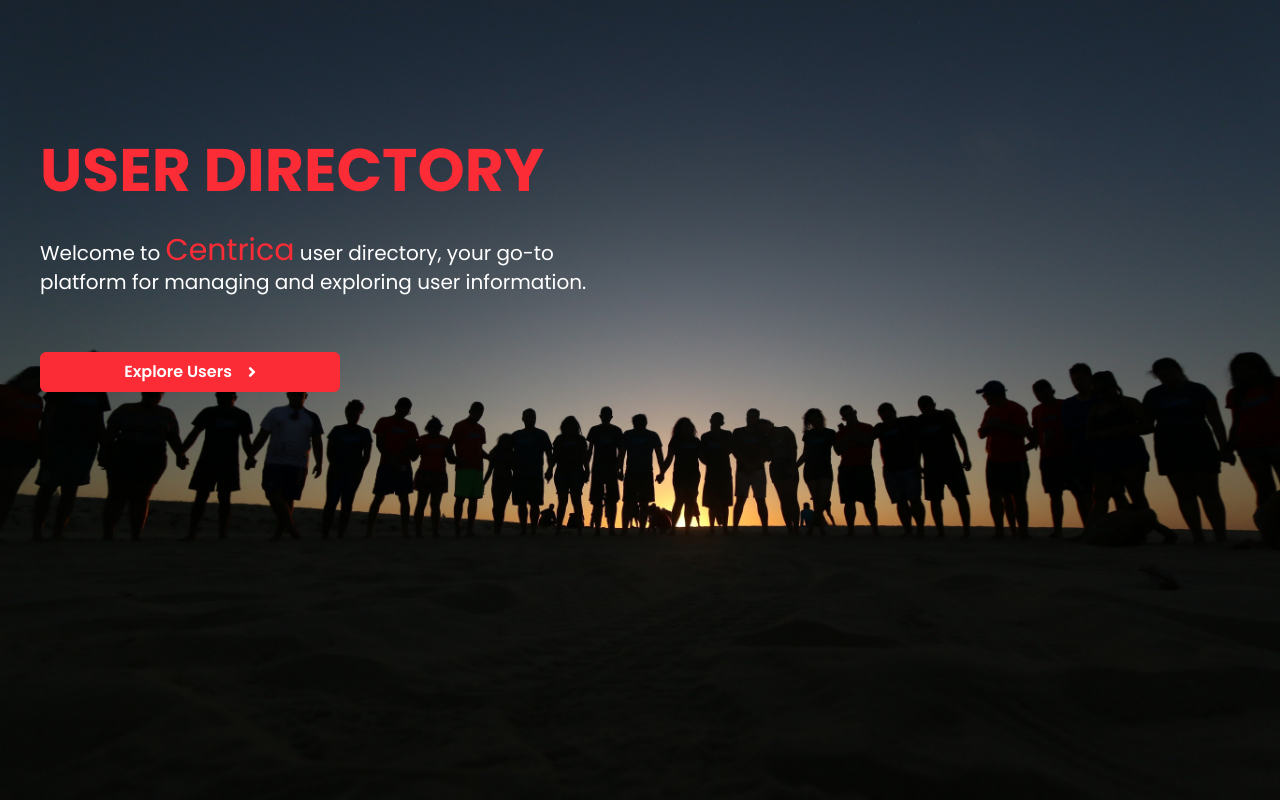
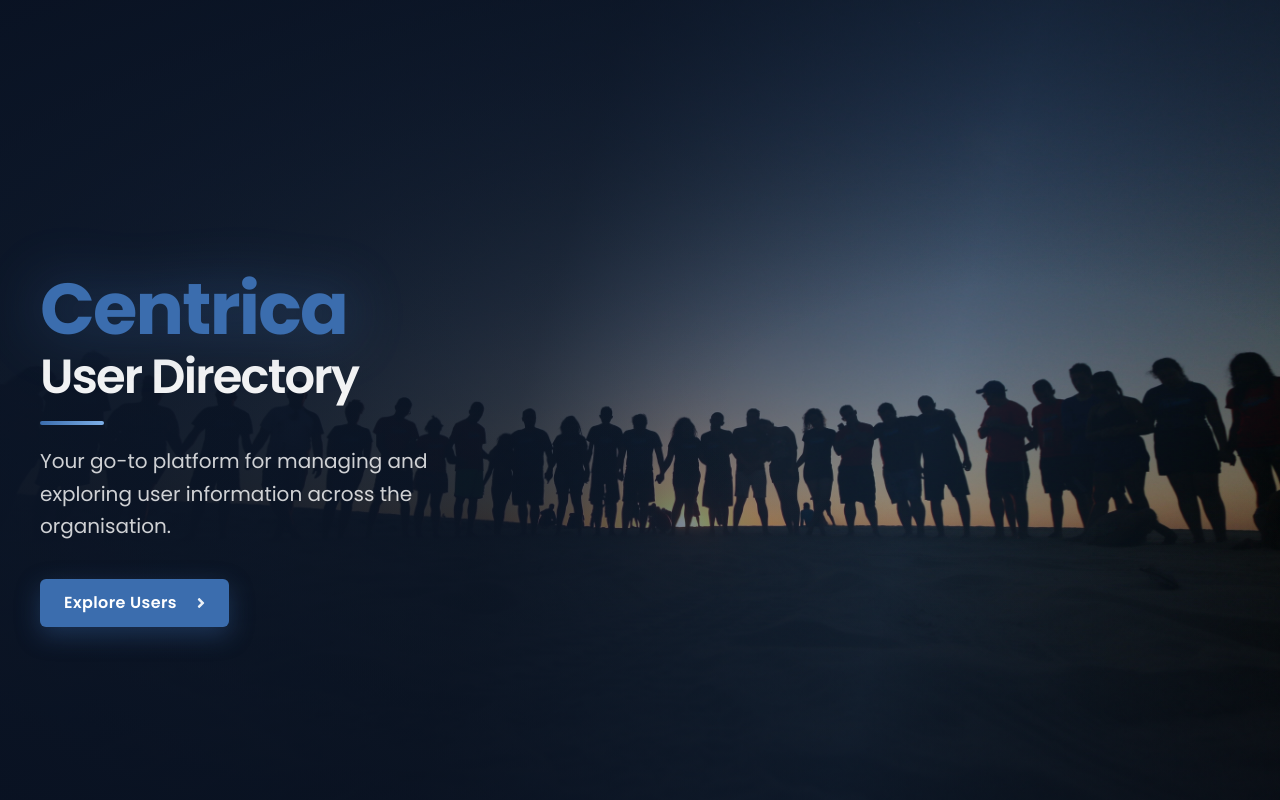
Before and after one commit to ramadhanbridge/User-Directory, a React (Vite) app: page / in a window 1280 px wide. Built offline with nearby package versions, Linux system fonts and the light colour scheme; what tailwindcss-motion would draw is missing.

Commit message:
refactor: Change the home page
Change the home page to match Cenrtica branding color

```diff
--- a/src/pages/HomePage.tsx
+++ b/src/pages/HomePage.tsx
@@ -2,24 +2,37 @@ import { FaAngleRight } from "react-icons/fa";
 import { useNavigate } from "react-router";
 
 const HomePage = () => {
-  const navigate = useNavigate()
+  const navigate = useNavigate();
 
   return (
     <div className="relative w-full h-screen bg-[url('/images/home.jpg')] bg-cover bg-center">
-      <div className="absolute inset-0 z-0 bg-[radial-gradient(ellipse_at_center,transparent_10%,rgba(0, 0, 0, 0.55)_70%,rgba(0,0,0,0.85)_100%)]" />
+      <div className="absolute inset-0 z-0 bg-[linear-gradient(105deg,rgba(15,28,48,0.92)_0%,rgba(15,28,48,0.72)_42%,rgba(59,109,174,0.25)_70%,transparent_100%)]" />
+      <div className="absolute inset-0 z-0 bg-[radial-gradient(ellipse_at_80%_50%,transparent_20%,rgba(8,16,32,0.55)_75%,rgba(8,16,32,0.8)_100%)]" />
+
       <div className="relative z-10 flex flex-row h-full w-full pt-25">
-        <div className="flex-1 flex flex-col p-10 gap-4">
-          <h1 className="text-4xl md:text-6xl font-bold text-red-500">
-            USER DIRECTORY
+        <div className="flex-1 flex flex-col justify-center p-10 gap-5 max-w-2xl">
+          <h1 className="text-5xl md:text-7xl font-bold tracking-tight leading-none text-white">
+            <span className="block text-[#3b6dae] drop-shadow-[0_0_28px_rgba(59,109,174,0.45)]">
+              Centrica
+            </span>
+            <span className="mt-2 block text-3xl md:text-5xl font-semibold text-white/95">
+              User Directory
+            </span>
           </h1>
-          <p className="text-xl text-white mt-4 mb-10 font-serif">
-            Welcome to <span className="text-red-500 text-3xl">Centrica</span>{" "}
-            user directory, your go-to platform for managing and exploring user
-            information.
+
+          <div className="h-1 w-16 rounded-full bg-gradient-to-r from-[#3b6dae] to-[#7eb0e8]" />
+
+          <p className="text-lg md:text-xl text-white/80 max-w-md leading-relaxed">
+            Your go-to platform for managing and exploring user information
+            across the organisation.
           </p>
-          <button className="bg-red-500 text-white cursor-pointer px-4 py-2 flex gap-2 justify-center items-center rounded-md hover:bg-red-600 transition-all duration-300 md:w-1/2" onClick={()=>navigate("/users")}>
-            <span className="font-semibold">Explore Users </span>
-            <span className="text-white animate-[nudge_1s_ease-in-out_infinite]">
+
+          <button
+            className="mt-4 group bg-[#3b6dae] text-white cursor-pointer px-6 py-3 flex gap-3 justify-center items-center rounded-md shadow-[0_8px_24px_rgba(59,109,174,0.35)] hover:bg-[#2f5a94] hover:shadow-[0_10px_32px_rgba(59,109,174,0.5)] hover:translate-x-0.5 transition-all duration-300 md:w-fit"
+            onClick={() => navigate("/users")}
+          >
+            <span className="font-semibold tracking-wide">Explore Users</span>
+            <span className="text-white/90 group-hover:text-white animate-[nudge_1s_ease-in-out_infinite]">
               <FaAngleRight />
             </span>
           </button>
```
